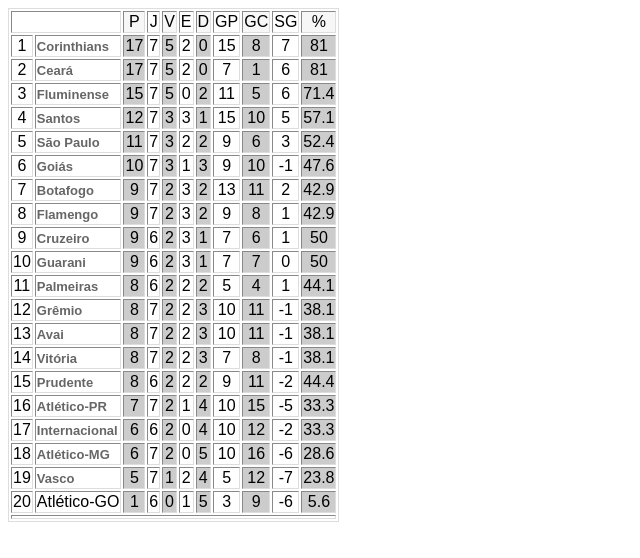
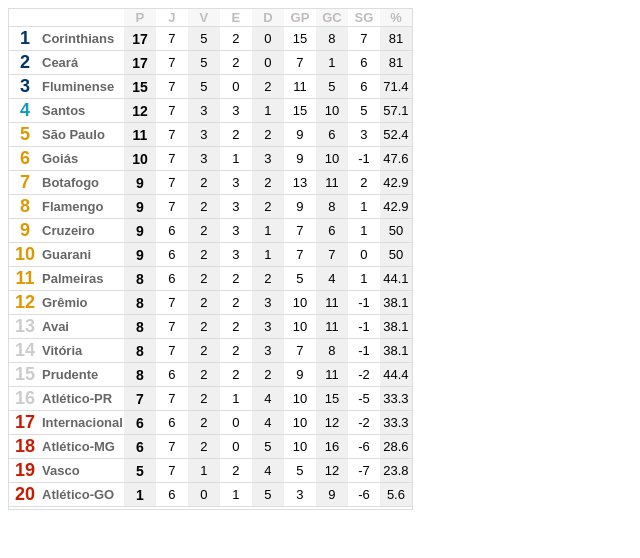
Before and after one commit to fgeahdfhgadhad/UniparADS, a plain HTML site: page Site/ex4/index.html in a window 1280 px wide. Shown: the whole page, without its empty margins (0-640 px from the left). Drawn offline with Linux system fonts and the light colour scheme.

Commit message:
Add files via upload

```diff
--- /dev/null
+++ b/Site/ex1/style.css
@@ -0,0 +1,5 @@
+
+table{
+    font-weight: bold;
+    text-align: center;
+}
--- /dev/null
+++ b/Site/ex2/style.css
@@ -0,0 +1,28 @@
+body{
+    text-align: center;
+}
+table{
+    font-weight: bold;
+    font-family: Arial;
+    font-size: 12;
+    text-align: center;
+    background-color: rgb(129, 191, 209);
+}
+
+.one{
+    background-color: rgb(22, 69, 131);
+    color: white;
+    text-align: center;
+}
+
+.two{
+    background-color: rgb(71, 182, 216);
+}
+
+.tree{
+    background-color: silver;
+}
+
+.four{
+    color: rgb(40, 61, 128);
+}
--- /dev/null
+++ b/Site/ex3/style.css
@@ -0,0 +1,6 @@
+body{
+    background-color: black;
+    color: rgb(255, 0, 0);
+    text-align: center;
+    background-image: url(maxresdefault.jpg);
+}
--- a/Site/ex4/index.html
+++ b/Site/ex4/index.html
@@ -1,284 +1,284 @@
 <html>
     <head>
         <title> Exercicio 4 </title>
-        <link rel="stylesheet" href="style.css">
+        <link rel="stylesheet" href="style.css" type="text/css">
     </head>
     <body>
-        <table border="1cm"">
+        <table>
             <tr>
-                <td colspan="2"><br></td>
-                <td class="cor2">P</td>
-                <td>J</td>
-                <td class="cor2">V</td>
-                <td>E</td>
-                <td class="cor2">D</td>
-                <td>GP</td>
-                <td class="cor2">GC</td>
-                <td>SG</td>
-                <td class="cor2">%</td>
+                <td colspan="2"></td>
+                <td class="classA">P</td>
+                <td class="classB">J</td>
+                <td class="classA">V</td>
+                <td class="classB">E</td>
+                <td class="classA">D</td>
+                <td class="classB">GP</td>
+                <td class="classA">GC</td>
+                <td class="classB">SG</td>
+                <td class="classA">%</td>
             </tr>
             <tr>
-                <td>1</td>
-                <td class="negrito1">Corinthians</td>
-                <td class="cor1">17</td>
-                <td>7</td>
+                <td class="cor3">1</td>
+                <td class="times1">Corinthians</td>
+                <td class="P">17</td>
+                <td class="cor8">7</td>
                 <td class="cor1">5</td>
-                <td>2</td>
+                <td class="cor8">2</td>
                 <td class="cor1">0</td>
-                <td>15</td>
+                <td class="cor8">15</td>
                 <td class="cor1">8</td>
-                <td>7</td>
+                <td class="cor8">7</td>
                 <td class="cor1">81</td>
             </tr>
             <tr>
-                <td>2</td>
-                <td class="negrito1">Ceará</td>
-                <td class="cor1">17</td>
-                <td>7</td>
+                <td class="cor3">2</td>
+                <td class="times1">Ceará</td>
+                <td class="P">17</td>
+                <td class="cor8">7</td>
                 <td class="cor1">5</td>
-                <td>2</td>
+                <td class="cor8">2</td>
                 <td class="cor1">0</td>
-                <td>7</td>
+                <td class="cor8">7</td>
                 <td class="cor1">1</td>
-                <td>6</td>
+                <td class="cor8">6</td>
                 <td class="cor1">81</td>
             </tr>
             <tr>
-                <td>3</td>
-                <td class="negrito1">Fluminense</td>
-                <td class="cor1">15</td>
-                <td>7</td>
+                <td class="cor3">3</td>
+                <td class="times1">Fluminense</td>
+                <td class="P">15</td>
+                <td class="cor8">7</td>
                 <td class="cor1">5</td>
-                <td>0</td>
+                <td class="cor8">0</td>
                 <td class="cor1">2</td>
-                <td>11</td>
+                <td class="cor8">11</td>
                 <td class="cor1">5</td>
-                <td>6</td>
+                <td class="cor8">6</td>
                 <td class="cor1">71.4</td>
             </tr>
             <tr>
-                <td>4</td>
-                <td class="negrito1">Santos</td>
-                <td class="cor1">12</td>
-                <td>7</td>
+                <td class="cor4">4</td>
+                <td class="times1">Santos</td>
+                <td class="P">12</td>
+                <td class="cor8">7</td>
                 <td class="cor1">3</td>
-                <td>3</td>
+                <td class="cor8">3</td>
                 <td class="cor1">1</td>
-                <td>15</td>
+                <td class="cor8">15</td>
                 <td class="cor1">10</td>
-                <td>5</td>
+                <td class="cor8">5</td>
                 <td class="cor1">57.1</td>
             </tr>
             <tr>
-                <td>5</td>
-                <td class="negrito1">São Paulo</td>
-                <td class="cor1">11</td>
-                <td>7</td>
+                <td class="cor5">5</td>
+                <td class="times1">São Paulo</td>
+                <td class="P">11</td>
+                <td class="cor8">7</td>
                 <td class="cor1">3</td>
-                <td>2</td>
+                <td class="cor8">2</td>
                 <td class="cor1">2</td>
-                <td>9</td>
+                <td class="cor8">9</td>
                 <td class="cor1">6</td>
-                <td>3</td>
+                <td class="cor8">3</td>
                 <td class="cor1">52.4</td>
             </tr>
             <tr>
-                <td>6</td>
-                <td class="negrito1">Goiás</td>
+                <td class="cor5">6</td>
+                <td class="times1">Goiás</td>
+                <td class="P">10</td>
+                <td class="cor8">7</td>
+                <td class="cor1">3</td>
+                <td class="cor8">1</td>
+                <td class="cor1">3</td>
+                <td class="cor8">9</td>
                 <td class="cor1">10</td>
-                <td>7</td>
-                <td class="cor1">3</td>
-                <td>1</td>
-                <td class="cor1">3</td>
-                <td>9</td>
-                <td class="cor1">10</td>
-                <td>-1</td>
+                <td class="cor8">-1</td>
                 <td class="cor1">47.6</td>
             </tr>
             <tr>
-                <td>7</td>
-                <td class="negrito1">Botafogo</td>
-                <td class="cor1">9</td>
-                <td>7</td>
+                <td class="cor5">7</td>
+                <td class="times1">Botafogo</td>
+                <td class="P">9</td>
+                <td class="cor8">7</td>
                 <td class="cor1">2</td>
-                <td>3</td>
+                <td class="cor8">3</td>
                 <td class="cor1">2</td>
-                <td>13</td>
+                <td class="cor8">13</td>
                 <td class="cor1">11</td>
-                <td>2</td>
+                <td class="cor8">2</td>
                 <td class="cor1">42.9</td>
             </tr>
             <tr>
-                <td>8</td>
-                <td class="negrito1">Flamengo</td>
-                <td class="cor1">9</td>
-                <td>7</td>
+                <td class="cor5">8</td>
+                <td class="times1">Flamengo</td>
+                <td class="P">9</td>
+                <td class="cor8">7</td>
                 <td class="cor1">2</td>
-                <td>3</td>
+                <td class="cor8">3</td>
                 <td class="cor1">2</td>
-                <td>9</td>
+                <td class="cor8">9</td>
                 <td class="cor1">8</td>
-                <td>1</td>
+                <td class="cor8">1</td>
                 <td class="cor1">42.9</td>
             </tr>
             <tr>
-                <td>9</td>
-                <td class="negrito1">Cruzeiro</td>
-                <td class="cor1">9</td>
-                <td>6</td>
+                <td class="cor5">9</td>
+                <td class="times1">Cruzeiro</td>
+                <td class="P">9</td>
+                <td class="cor8">6</td>
                 <td class="cor1">2</td>
-                <td>3</td>
+                <td class="cor8">3</td>
                 <td class="cor1">1</td>
-                <td>7</td>
+                <td class="cor8">7</td>
                 <td class="cor1">6</td>
-                <td>1</td>
+                <td class="cor8">1</td>
                 <td class="cor1">50</td>
             </tr>
             <tr>
-                <td>10</td>
-                <td class="negrito1">Guarani</td>
-                <td class="cor1">9</td>
-                <td>6</td>
+                <td class="cor5">10</td>
+                <td class="times1">Guarani</td>
+                <td class="P">9</td>
+                <td class="cor8">6</td>
                 <td class="cor1">2</td>
-                <td>3</td>
+                <td class="cor8">3</td>
                 <td class="cor1">1</td>
-                <td>7</td>
+                <td class="cor8">7</td>
                 <td class="cor1">7</td>
-                <td>0</td>
+                <td class="cor8">0</td>
                 <td class="cor1">50</td>
             </tr>
             <tr>
-                <td>11</td>
-                <td class="negrito1">Palmeiras</td>
-                <td class="cor1">8</td>
-                <td>6</td>
+                <td class="cor5">11</td>
+                <td class="times1">Palmeiras</td>
+                <td class="P">8</td>
+                <td class="cor8">6</td>
                 <td class="cor1">2</td>
-                <td>2</td>
+                <td class="cor8">2</td>
                 <td class="cor1">2</td>
-                <td>5</td>
+                <td class="cor8">5</td>
                 <td class="cor1">4</td>
-                <td>1</td>
+                <td class="cor8">1</td>
                 <td class="cor1">44.1</td>
             </tr>
             <tr>
-                <td>12</td>
-                <td class="negrito1">Grêmio</td>
-                <td class="cor1">8</td>
-                <td>7</td>
+                <td class="cor5">12</td>
+                <td class="times1">Grêmio</td>
+                <td class="P">8</td>
+                <td class="cor8">7</td>
                 <td class="cor1">2</td>
-                <td>2</td>
+                <td class="cor8">2</td>
                 <td class="cor1">3</td>
-                <td>10</td>
+                <td class="cor8">10</td>
                 <td class="cor1">11</td>
-                <td>-1</td>
+                <td class="cor8">-1</td>
                 <td class="cor1">38.1</td>
             </tr>
             <tr>
-                <td>13</td>
-                <td class="negrito1">Avai</td>
-                <td class="cor1">8</td>
-                <td>7</td>
+                <td class="cor6">13</td>
+                <td class="times1">Avai</td>
+                <td class="P">8</td>
+                <td class="cor8">7</td>
                 <td class="cor1">2</td>
-                <td>2</td>
+                <td class="cor8">2</td>
                 <td class="cor1">3</td>
-                <td>10</td>
+                <td class="cor8">10</td>
                 <td class="cor1">11</td>
-                <td>-1</td>
+                <td class="cor8">-1</td>
                 <td class="cor1">38.1</td>
             </tr>
             <tr>
-                <td>14</td>
-                <td class="negrito1">Vitória</td>
+                <td class="cor6">14</td>
+                <td class="times1">Vitória</td>
+                <td class="P">8</td>
+                <td class="cor8">7</td>
+                <td class="cor1">2</td>
+                <td class="cor8">2</td>
+                <td class="cor1">3</td>
+                <td class="cor8">7</td>
                 <td class="cor1">8</td>
-                <td>7</td>
-                <td class="cor1">2</td>
-                <td>2</td>
-                <td class="cor1">3</td>
-                <td>7</td>
-                <td class="cor1">8</td>
-                <td>-1</td>
+                <td class="cor8">-1</td>
                 <td class="cor1">38.1</td>
             </tr>
             <tr>
-                <td>15</td>
-                <td class="negrito1">Prudente</td>
-                <td class="cor1">8</td>
-                <td>6</td>
+                <td class="cor6">15</td>
+                <td class="times1">Prudente</td>
+                <td class="P">8</td>
+                <td class="cor8">6</td>
                 <td class="cor1">2</td>
-                <td>2</td>
+                <td class="cor8">2</td>
                 <td class="cor1">2</td>
-                <td>9</td>
+                <td class="cor8">9</td>
                 <td class="cor1">11</td>
-                <td>-2</td>
+                <td class="cor8">-2</td>
                 <td class="cor1">44.4</td>
             </tr>
             <tr>
-                <td>16</td>
-                <td class="negrito1">Atlético-PR</td>
-                <td class="cor1">7</td>
-                <td>7</td>
+                <td class="cor6">16</td>
+                <td class="times1">Atlético-PR</td>
+                <td class="P">7</td>
+                <td class="cor8">7</td>
                 <td class="cor1">2</td>
-                <td>1</td>
+                <td class="cor8">1</td>
                 <td class="cor1">4</td>
-                <td>10</td>
+                <td class="cor8">10</td>
                 <td class="cor1">15</td>
-                <td>-5</td>
+                <td class="cor8">-5</td>
                 <td class="cor1">33.3</td>
             </tr>
             <tr>
-                <td>17</td>
-                <td class="negrito1">Internacional</td>
-                <td class="cor1">6</td>
-                <td>6</td>
+                <td class="cor7">17</td>
+                <td class="times1">Internacional</td>
+                <td class="P">6</td>
+                <td class="cor8">6</td>
                 <td class="cor1">2</td>
-                <td>0</td>
+                <td class="cor8">0</td>
                 <td class="cor1">4</td>
-                <td>10</td>
+                <td class="cor8">10</td>
                 <td class="cor1">12</td>
-                <td>-2</td>
+                <td class="cor8">-2</td>
                 <td class="cor1">33.3</td>
             </tr>
             <tr>
-                <td>18</td>
-                <td class="negrito1">Atlético-MG</td>
-                <td class="cor1">6</td>
-                <td>7</td>
+                <td class="cor7">18</td>
+                <td class="times1">Atlético-MG</td>
+                <td class="P">6</td>
+                <td class="cor8">7</td>
                 <td class="cor1">2</td>
-                <td>0</td>
+                <td class="cor8">0</td>
                 <td class="cor1">5</td>
-                <td>10</td>
+                <td class="cor8">10</td>
                 <td class="cor1">16</td>
-                <td>-6</td>
+                <td class="cor8">-6</td>
                 <td class="cor1">28.6</td>
             </tr>
             <tr>
-                <td>19</td>
-                <td class="negrito1">Vasco</td>
-                <td class="cor1">5</td>
-                <td>7</td>
+                <td class="cor7">19</td>
+                <td class="times1">Vasco</td>
+                <td class="P">5</td>
+                <td class="cor8">7</td>
                 <td class="cor1">1</td>
-                <td>2</td>
+                <td class="cor8">2</td>
                 <td class="cor1">4</td>
-                <td>5</td>
+                <td class="cor8">5</td>
                 <td class="cor1">12</td>
-                <td>-7</td>
+                <td class="cor8">-7</td>
                 <td class="cor1">23.8</td>
             </tr>
             <tr>
-                <td>20</td>
-                <td>Atlético-GO</td>
-                <td class="cor1">1</td>
-                <td>6</td>
+                <td class="cor7">20</td>
+                <td class="times1">Atlético-GO</td>
+                <td class="P">1</td>
+                <td class="cor8">6</td>
                 <td class="cor1">0</td>
-                <td>1</td>
+                <td class="cor8">1</td>
                 <td class="cor1">5</td>
-                <td>3</td>
+                <td class="cor8">3</td>
                 <td class="cor1">9</td>
-                <td>-6</td>
+                <td class="cor8">-6</td>
                 <td class="cor1">5.6</td>
             </tr>
             <tr>
-                <td colspan="11"></td>
+                <td colspan="11" rowspan="2"> </td>
             </tr>
         </table>
     </body>
--- a/Site/ex4/style.css
+++ b/Site/ex4/style.css
@@ -4,14 +4,36 @@ body{
 }
 
 table{
+    border: 1px #DDDDDD solid;
+    border-collapse: collapse;
+}
+
+tr{
+    border-style: solid;
+    border-bottom-width: 1px;
+    border-left-width: 0px;
+    border-right-width: 0px;
+    border-top-width: 0px;
     border-color: #DDDDDD;
-    border-style: groove;
+}
+
+td{
+    width: 30px;
+}
+
+.P{
+    background-color: #cccccc4b;
+    font-size: 14px;
+    color: black;
+    font-weight: bold;
     text-align: center;
 }
 
 .cor1{
-    background-color: #CCCCCC;
-
+    background-color: #cccccc4b;
+    font-size: 13px;
+    color: black;
+    text-align: center;
 }
 
 .cor2{
@@ -21,31 +43,60 @@ table{
 .cor3{
     color: #003366;
     font-weight: bold;
+    font-size: 18px;
+    text-align: center;
 }
 
 .cor4{
     color: #1398be;
     font-weight: bold;
+    font-size: 18px;
+    text-align: center;
 }
 
 .cor5{
     color: #DE9800;
     font-weight: bold;
+    font-size: 18px;
+    text-align: center;
 }
 
 .cor6{
     color: #CCCCCC;
     font-weight: bold;
+    font-size: 18px;
+    text-align: center;
 }
 
 .cor7{
     color: #C91B04;
     font-weight: bold;
+    font-size: 18px;
+    text-align: center;
 }
 
-.negrito1{
+.cor8{
+    text-align: center;
+    font-size: 13px;
+}
+.times1{
    font-size: 13px;
    color: #666666;
    text-align: left;
    font-weight: bold;
 }
+
+.classA{
+    background-color: #F7F7F7;
+    font-weight: bold;
+    font-size: 13px;
+    color: #c0bcbc;
+    text-align: center;
+}
+
+.classB{
+    font-weight: bold;
+    font-size: 13px;
+    color: #c0bcbc;
+    text-align: center;
+}
```
Also changed, not shown: Site/ex1/index.html (added, +47 -0 lines), Site/ex2/index.html (added, +41 -0 lines), Site/ex3/index.html (added, +13 -0 lines), Site/ex4/IMG/trem.png (added), 1 other file.
